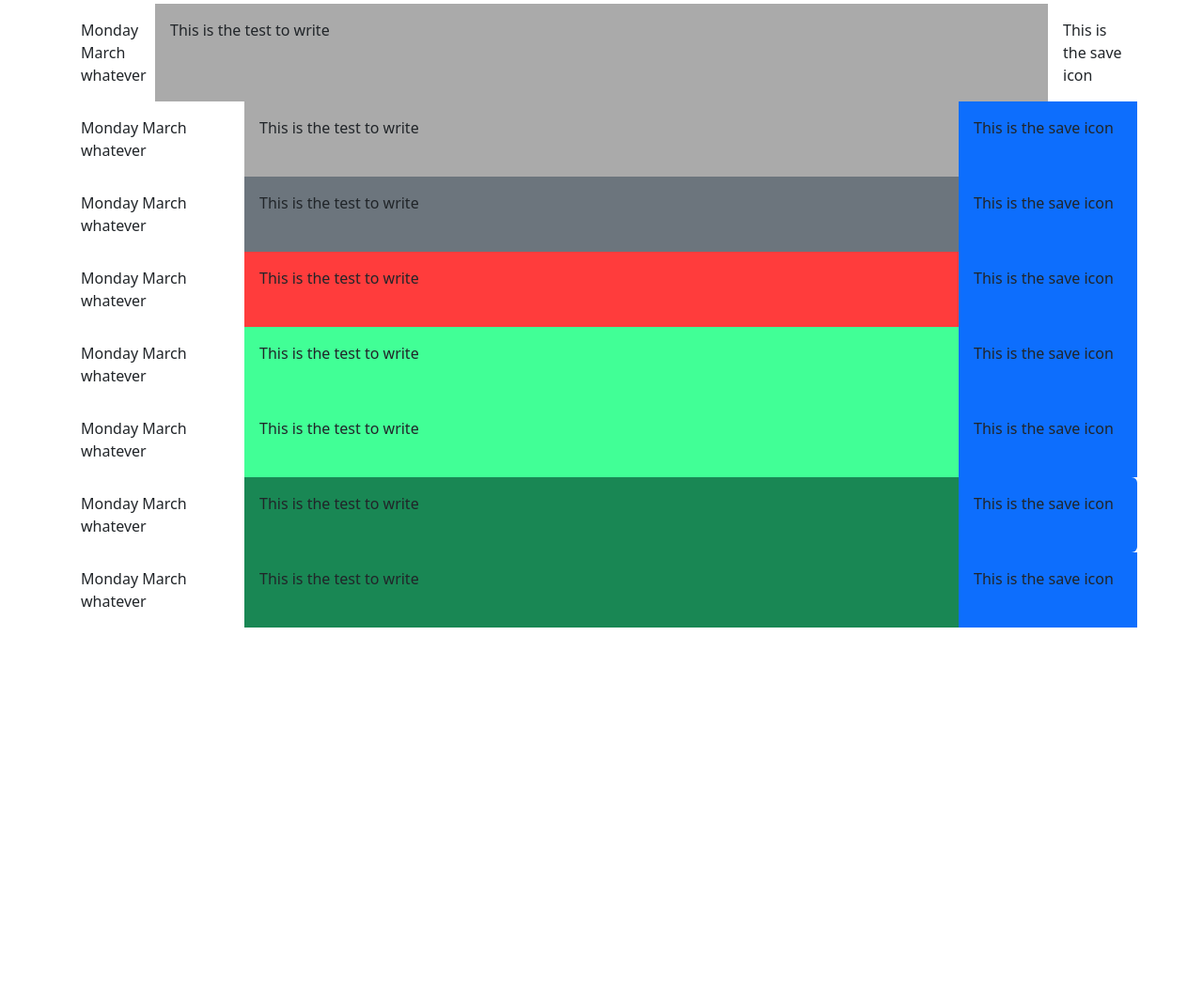
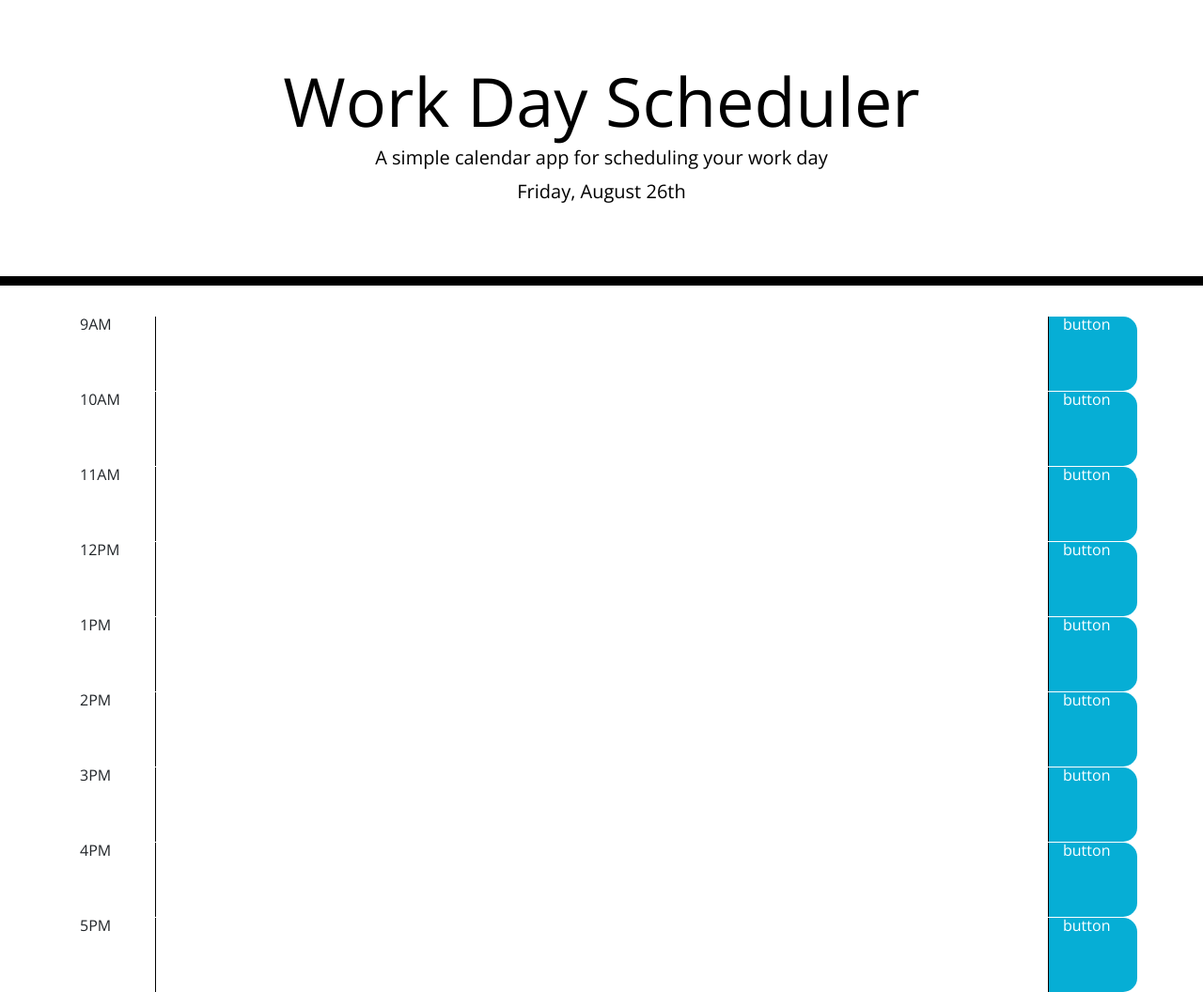
Before and after one commit to HBurnton/planTheDayAway, a plain HTML site: page index.html in a window 1280 px wide. Shown: the whole page at 94% size. Before the commit the page ends 800 px from the top, so only its background shows below. Drawn offline with nearby package versions, Linux system fonts and the light colour scheme.

Commit message:
achieve basic layout

```diff
--- /dev/null
+++ b/assets/script/script.js
@@ -0,0 +1,16 @@
+//Get today's date and hour. Hour updates every 5 seconds may change this might be excessive
+var today = moment().format("dddd, MMMM Do");
+var thisHour = moment().format("hA");
+var hourOffset = 9;
+
+// Big thanks to this Stack Overflow for showing how to do it all in one string
+//https://stackoverflow.com/questions/34678098/append-html-block-jquery
+for(var i=0; i<=8; i++){
+    var hourOfDay = moment(i+hourOffset, 'h').format("hA");
+    $('.container').append( "<div class=\"row\"> <div class=\"time col-md-1\">"+ hourOfDay +"</div><textarea class= \"col-md-10\"></textarea><div class=\"saveBtn col md-1 \">button</div></div>")
+
+}
+
+setInterval(function () {thisHour = moment().format("ha")}, 5000);
+
+$('#currentDay').text(today);
--- a/assets/styles/styles.css
+++ b/assets/styles/styles.css
@@ -1,12 +1,71 @@
-.color-past{
-    background-color: rgb(170, 170, 170);
-}
+body {
+    font-family: 'Open Sans', sans-serif;
+    font-size: 16px;
+    line-height: 1;
+  }
 
-.color-present{
-    background-color: rgb(255, 60, 60);
-}
+  textarea {
+    background: transparent;
+    border: none;
+    resize: none;
+    color: #000000;
+    border-left: 1px solid black;
+    padding: 10px;
+  }
 
-.color-future{
-    background-color: rgb(65, 255, 150);
+  .jumbotron {
+    text-align: center;
+    background-color: transparent;
+    color: black;
+    border-radius: 0;
+    border-bottom: 10px solid black;
+  }
 
-}
+  .description {
+    white-space: pre-wrap;
+  }
+
+  .time-block {
+    text-align: center;
+    border-radius: 15px;
+  }
+
+  .row {
+    white-space: pre-wrap;
+    height: 80px;
+    border-top: 1px solid white;
+  }
+
+  .hour {
+    background-color: #ffffff;
+    color: #000000;
+    border-top: 1px dashed #000000;
+  }
+
+  .past {
+    background-color: #d3d3d3;
+    color: white;
+  }
+
+  .present {
+    background-color: #ff6961;
+    color: white;
+  }
+
+  .future {
+    background-color: #77dd77;
+    color: white;
+  }
+
+  .saveBtn {
+    border-left: 1px solid black;
+    border-top-right-radius: 15px;
+    border-bottom-right-radius: 15px;
+    background-color: #06aed5;
+    color: white;
+  }
+
+  .saveBtn i:hover {
+    font-size: 20px;
+    transition: all 0.3s ease-in-out;
+  }
--- a/index.html
+++ b/index.html
@@ -2,64 +2,29 @@
 <html lang="en">
 
 <head>
-    <meta charset="UTF-8">
-    <meta http-equiv="X-UA-Compatible" content="IE=edge">
-    <meta name="viewport" content="width=device-width, initial-scale=1.0">
-    <title>Harrison Burnton</title>
-    <link href="https://cdn.jsdelivr.net/npm/bootstrap@5.2.0/dist/css/bootstrap.min.css" rel="stylesheet" integrity="sha384-gH2yIJqKdNHPEq0n4Mqa/HGKIhSkIHeL5AyhkYV8i59U5AR6csBvApHHNl/vI1Bx" crossorigin="anonymous">
-    <link rel="stylesheet" href="./assets/styles/styles.css">
-
+    <meta charset="UTF-8" />
+    <meta name="viewport" content="width=device-width, initial-scale=1.0" />
+    <meta http-equiv="X-UA-Compatible" content="ie=edge" />
+    <link rel="stylesheet" href="https://stackpath.bootstrapcdn.com/bootstrap/4.3.1/css/bootstrap.min.css" />
+    <link rel="stylesheet" href="https://use.fontawesome.com/releases/v5.8.1/css/all.css"
+        integrity="sha384-50oBUHEmvpQ+1lW4y57PTFmhCaXp0ML5d60M1M7uH2+nqUivzIebhndOJK28anvf" crossorigin="anonymous" />
+    <link href="https://fonts.googleapis.com/css?family=Open+Sans&display=swap" rel="stylesheet" />
+    <link rel="stylesheet" href="./assets/styles/styles.css" />
+    <title>Work Day Scheduler</title>
 </head>
 
 <body>
-    <header>
-
+    <header class="jumbotron">
+        <h1 class="display-3">Work Day Scheduler</h1>
+        <p class="lead">A simple calendar app for scheduling your work day</p>
+        <p id="currentDay" class="lead"></p>
     </header>
-    <main class="container">
-        <div class="row mt-1">
-            <div class="col-3 col-md-1 p-3">Monday March whatever</div>
-            <div class="col-6 col-md-10 color-past p-3">This is the test to write</div>
-            <div class="col-3 col-md-1  p-3">This is the save icon</div>
-        </div>
-        <div class="row">
-            <div class="col-3 col-md-2 p-3">Monday March whatever</div>
-            <div class="col-6 col-md-8 color-past p-3">This is the test to write</div>
-            <div class="col-3 col-md-2 bg-primary p-3">This is the save icon</div>
-        </div>
-        <div class="row">
-            <div class="col-3 col-md-2 p-3">Monday March whatever</div>
-            <div class="col-6 col-md-8 color-past bg-secondary p-3">This is the test to write</div>
-            <div class="col-3 col-md-2 bg-primary p-3">This is the save icon</div>
-        </div>
-        <div class="row">
-            <div class="col-3 col-md-2 p-3">Monday March whatever</div>
-            <div class="col-6 col-md-8 color-present p-3">This is the test to write</div>
-            <div class="col-3 col-md-2 bg-primary p-3">This is the save icon</div>
-        </div>
-        <div class="row">
-            <div class="col-3 col-md-2 p-3">Monday March whatever</div>
-            <div class="col-6 col-md-8 color-future p-3">This is the test to write</div>
-            <div class="col-3 col-md-2 bg-primary p-3">This is the save icon</div>
-        </div>
-        <div class="row">
-            <div class="col-3 col-md-2 p-3">Monday March whatever</div>
-            <div class="col-6 col-md-8 color-future p-3">This is the test to write</div>
-            <div class="col-3 col-md-2 bg-primary p-3">This is the save icon</div>
-        </div>
-        <div class="row">
-            <div class="col-3 col-md-2 p-3">Monday March whatever</div>
-            <div class="col-6 col-md-8 bg-success p-3">This is the test to write</div>
-            <div class="col-3 col-md-2 bg-primary p-3 rounded-end">This is the save icon</div>
-        </div>
-        <div class="row">
-            <div class="col-3 col-md-2 p-3">Monday March whatever</div>
-            <div class="col-6 col-md-8 bg-success p-3">This is the test to write</div>
-            <div class="col-3 col-md-2 bg-primary p-3">This is the save icon</div>
-        </div>
-    </main>
-    <footer></footer>
-    <script src="https://cdn.jsdelivr.net/npm/bootstrap@5.2.0/dist/js/bootstrap.bundle.min.js" integrity="sha384-A3rJD856KowSb7dwlZdYEkO39Gagi7vIsF0jrRAoQmDKKtQBHUuLZ9AsSv4jD4Xa" crossorigin="anonymous"></script>
+    <div class="container">
+        <!-- Timeblocks go here -->
+    </div>
+    <script src="https://cdnjs.cloudflare.com/ajax/libs/jquery/3.2.1/jquery.min.js"></script>
+    <script src="https://cdnjs.cloudflare.com/ajax/libs/moment.js/2.24.0/moment.min.js"></script>
+    <script src="./assets/script/script.js"></script>
 </body>
 
-
 </html>
```
